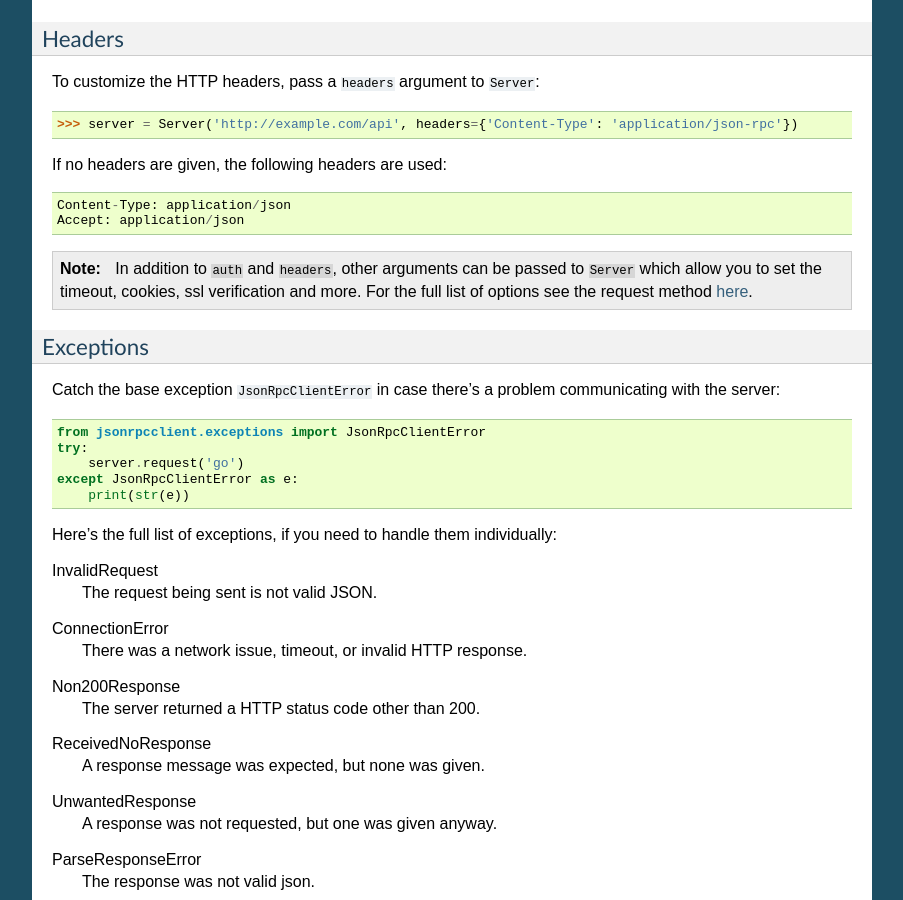
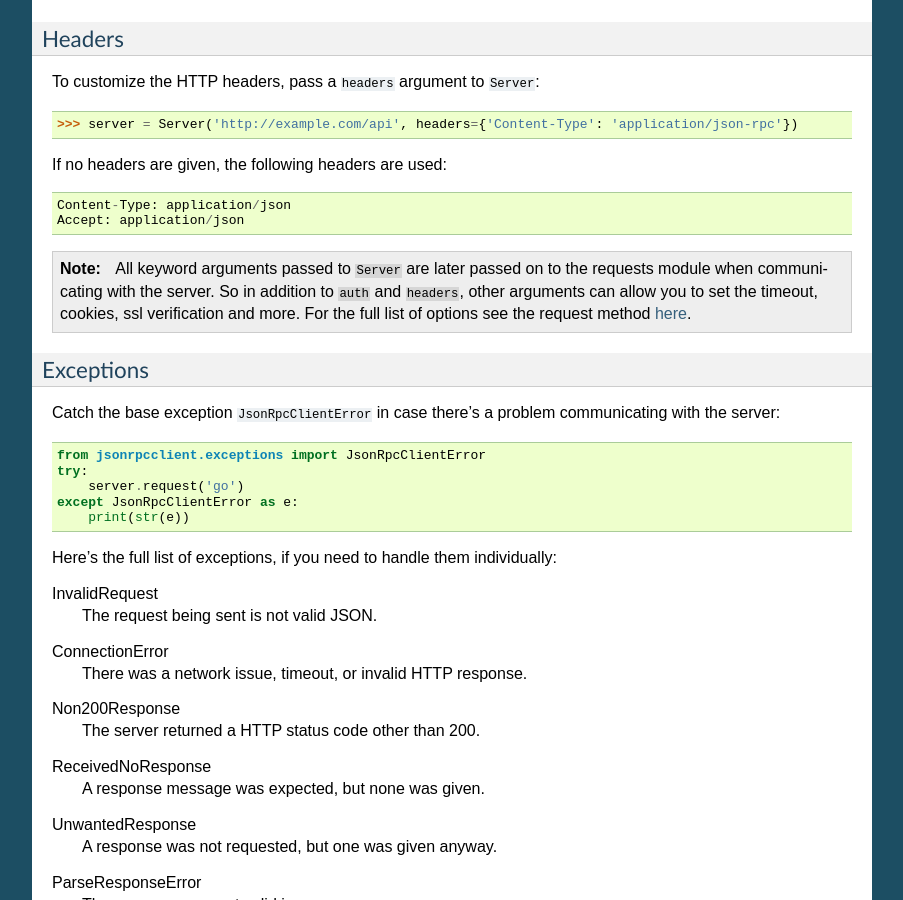
Before and after one commit to explodinglabs/jsonrpcclient, a Sphinx documentation site: the page built from doc/index.rst, in a window 1280 px wide and 900 px high, scrolled down 1061 px. Shown: the whole window, without its empty margins (198-1101 px from the left). Built offline with Sphinx 7.4.7, drawn with Linux system fonts in a browser that asks for light colours.

Commit message:
Rewriting the new features in the documentation.

```diff
--- a/doc/index.rst
+++ b/doc/index.rst
@@ -75,9 +75,11 @@ If no headers are given, the following headers are used::
 
 .. note::
 
-    In addition to ``auth`` and ``headers``, other arguments can be passed to
-    ``Server`` which allow you to set the timeout, cookies, ssl verification
-    and more. For the full list of options see the request method `here
+    All keyword arguments passed to ``Server`` are later passed on to the
+    requests module when communicating with the server. So in addition to
+    ``auth`` and ``headers``, other arguments can allow you to set the timeout,
+    cookies, ssl verification and more.  For the full list of options see the
+    request method `here
     <https://github.com/kennethreitz/requests/blob/master/requests/api.py>`_.
 
 
```
